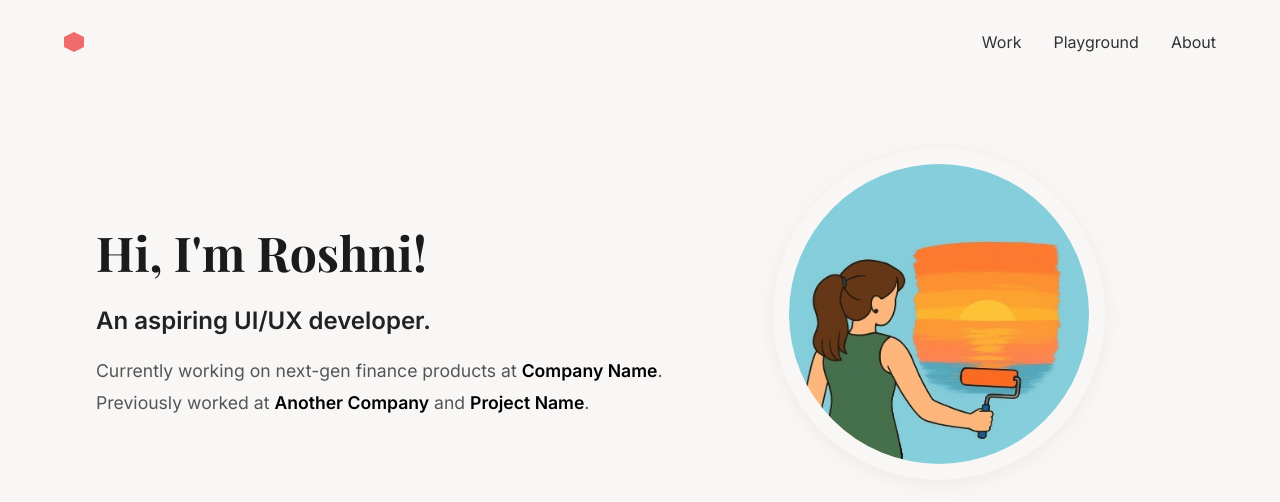
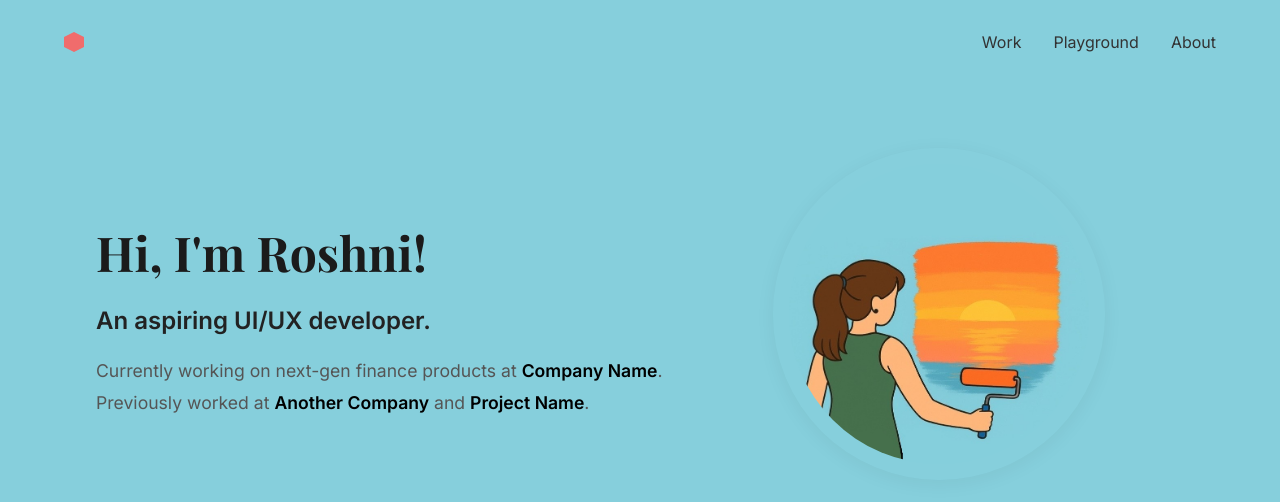
Before and after one commit to RoshniSatish/Portfolio, a plain HTML site: page index.html in a window 1280 px wide. Drawn offline with nearby package versions, Linux system fonts and the light colour scheme.

Commit message:
Update style.css

```diff
--- a/style.css
+++ b/style.css
@@ -2,7 +2,7 @@
 body {
   margin: 0;
   font-family: 'Inter', sans-serif;
-  background-color: #f9f7f6;
+  background-color: #86CFDC;
   color: #222;
   overflow-x: hidden;
 }
```
